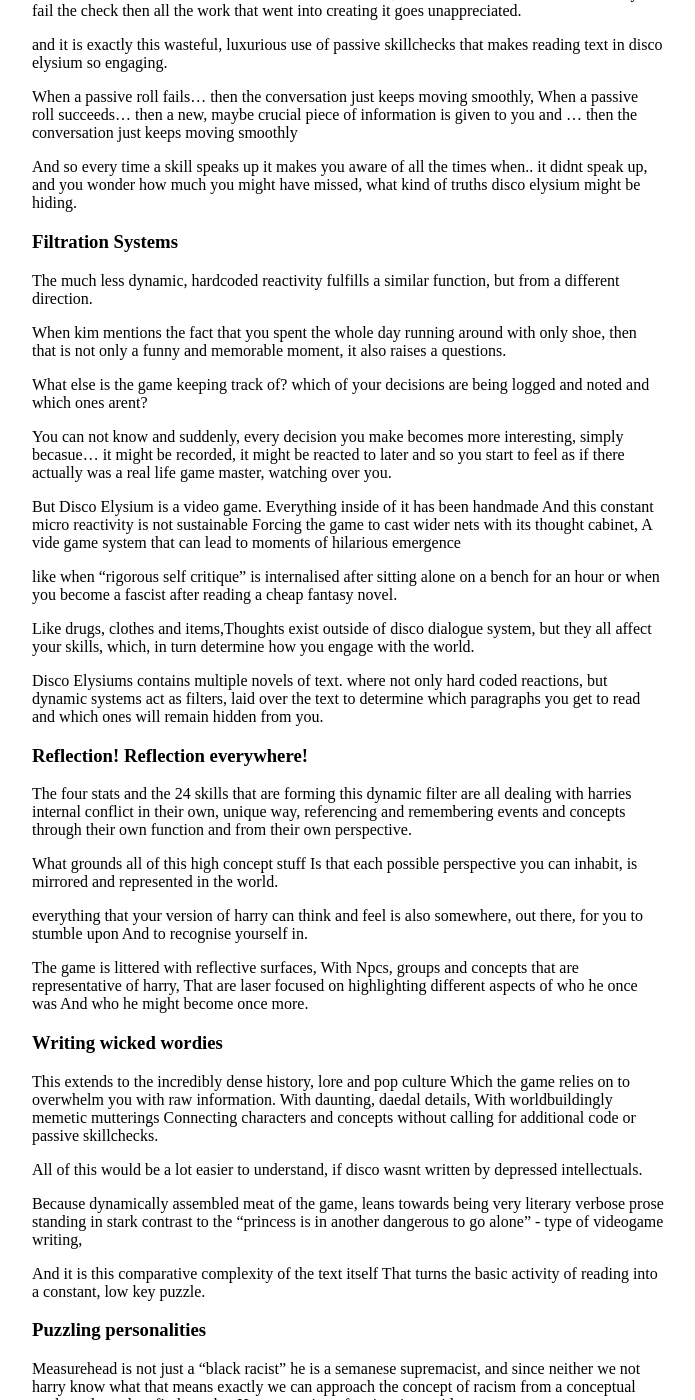
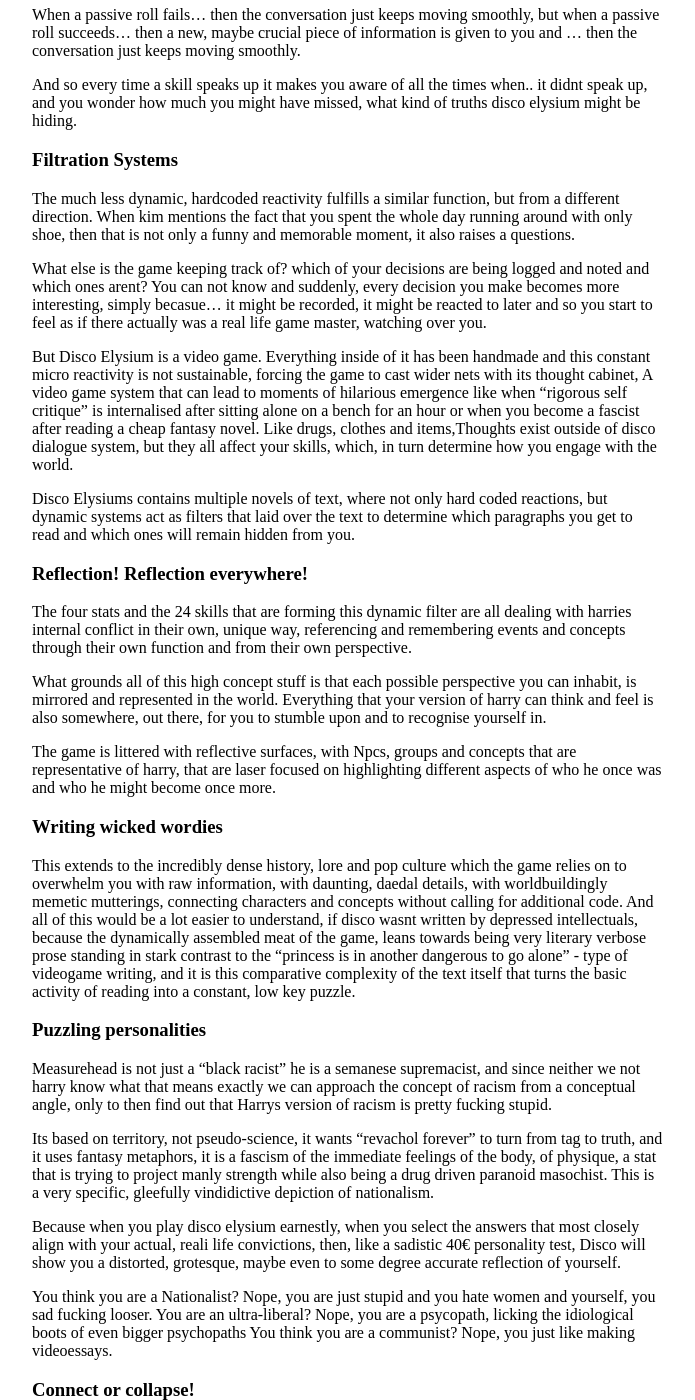
Before and after one commit to stuffedwombat/stuffedwombat.github.io, a Jekyll site: the page built from about_disco_elysium.md, in a window 1280 px wide and 1400 px high, scrolled down 2126 px. Shown: the whole window, without its empty margins (292-987 px from the left). Built offline with Jekyll 4.4.1, drawn with Linux system fonts in a browser that asks for light colours; our own code applies the rules of GitHub Pages for plain Markdown files; comment, search, counter and statistics services are not loaded; some of the changed text lies outside the part shown.

Commit message:
Update about_disco_elysium.md

```diff
--- a/about_disco_elysium.md
+++ b/about_disco_elysium.md
@@ -8,18 +8,12 @@
 
 <h3>The Four Introductions </h3>
 
-Disoc Elysium is a game for nerds who like to read. there is no combat, no action, its all just text...
-
-...coming at you in short bursts, in precicse snippets, coming with superb voice acting, sublime sound effects and restrained screenshake so that even if reading is everything you do, it feels expensive and luxurious.<br>
+Disoc Elysium is a game for nerds who like to read. there is no combat, no action, its all just text, coming at you in short bursts, in precicse snippets, coming with superb voice acting, sublime sound effects and restrained screenshake so that even if reading is everything you do, it feels expensive and luxurious.<br>
 
 Because it is.<br>
-Coming in at around a million words, written over 5 years, Disco Elysium has won numerous awards for its writing, inlcuding 4 gameawards in 2019. It currently holds a near perfect metacritic score of 97...<br>
+Coming in at around a million words, written over 5 years, Disco Elysium has won numerous awards for its writing, inlcuding 4 gameawards in 2019. It currently holds a near perfect metacritic score of 97 and all of that is nice and good, but in the end Disco Elysium is a game about re-imagining yourself and I wholeheartedly recommend you to go experience it on your own.
 
-...and all of that is nice and good, but in the end Disco Elysium is a game about re-imagining yourself and I wholeheartedly recommend you to go experience it on your own.
-
-So This is you first and final warning:
-Do not read this text, if you are not done with disco elysium,
-because I will casually spoil everything from here on out.
+So This is you first and final warning: Do not read this text, if you are not DONE with disco elysium, because I will casually spoil everything from here on out.
 
 
 <h3>
@@ -39,190 +33,96 @@ Something has led to you waking up in that hotel room. Just like someone must ha
 You - Emerge from predetermined variables
 </h3>
 
-In both cases, the past is at fault.<br>
-The past In general, the concept of time passing,
-slipping through your fingers unnoticed, until it is too late.
-until you realise that you have irrevocably lost the thing that means the world to you and you are left with the choice between two extremes
+In both cases, the past is at fault.
+
+The past In general, the concept of time passing, slipping through your fingers unnoticed, until it is too late, until you realise that you have irrevocably lost the thing that means the world to you and you are left with the choice between two extremes:
 
 You can either glorify what happened and refuse to let go of an increasingly ennobeld and inaccurate memory
 or
 you can try to earse memory itself, drowning in a spiral of self-pity and gradual self-destruction.
 
-Harrier duBois, like most people, can do both at the same time.
-
-Wich provides the conceptual glue that holds disco elysium together thematically.
+Harrier duBois, like most people, can do both at the same time, Wich provides the conceptual glue that holds disco elysium together thematically.
 
 For what is a theme, if not something that gets mentioned, like, all the time?
 
-While Harry might have tried his best to obliterate himself,
-his body, his limbic system, his RPG Stats
-can not let him forgtot what kind of animal he really is.
+While Harry might have tried his best to obliterate himself, his body, his limbic system, his RPG Stats, can not let him forgtot what kind of animal he really is:
 
-Intellect wants to pursue objective truth and to impose it on others with the biggest available words, but it also it confuses the history of the world with personal drama.
+>Intellect wants to pursue objective truth and to impose it on others with the biggest available words, but it also it confuses the history of the world with personal drama.
 
-Mototics is your muscle memory, prying open the hidden compartements of your past.
+>Mototics is your muscle memory, prying open the hidden compartements of your past.
 
-Physique does not want that, physique wants to get fucked up, chasing transient pleasures instead of facing reality
+>Physique does not want that, physique wants to get fucked up, chasing transient pleasures instead of facing reality
 
-Just like how Psyche wants you to understand how other people feel, it wants to make connections, it wants to hear voices where there arent any, as long as you dont have to deal with who you used to be and what you left behind.
+>Just like how Psyche wants you to understand how other people feel, it wants to make connections, it wants to hear voices where there arent any, as long as you dont have to deal with who you used to be and what you left behind.
 
 <h3>
 No Truce with the furries
 </h3>
 
-And so, no matter which combination of stats you start the game with, each of them is,
-not only internally torn and compromised, but also directly reflected in the case that you are trying to solve:
+And so, no matter which combination of stats you start the game with, each of them is, not only internally torn and compromised, but also directly reflected in the case that you are trying to solve:
 
-The murdered mercenary of international capital was a drug addled, man of the moment, stumbling around martinaise, muttering madly to himself, tearing it up solider of the apocalypse style.
-an extreme version of harry, all psyche and physique, all outwards, all violence, all insane, all NOW
-while
-Joseph, the murderer, is a communist how never surrendered, who has been hiding in the reeds, dreaming of the past,
-held together by composure and idiology, watching the world through the scope of his sniper rifle,
-the other extreme version of harry, the one that is all intellect and motorics that is all self contained, all glorification, all alone, all memory.
+The murdered mercenary of international capital was a drug addled, man of the moment, stumbling around martinaise, muttering madly to himself, tearing it up solider of the apocalypse style. He is an extreme version of harry, all psyche and physique, all outwards, all violence, all insane, all NOW.
 
-In Disco Elysium you can not forget or escape from the past,
+While Joseph, the murderer, is a communist how never surrendered, who has been hiding in the reeds, dreaming of the past, held together by composure and idiology, watching the world through the scope of his sniper rifle, the other extreme version of harry, the one that is all intellect and motorics that is all self contained, all glorification, all alone, all memory.
 
-Because The whole game, was designed, developed and written
-as a reflection of your characters internal conflict.
-
-The cool thing about disco elysium is that it is a video game
-and that you get to experience this internal conflict dynamically.
+In Disco Elysium you can not forget or escape from the past, because The whole game, was designed, developed and written as a reflection of your characters internal conflict. The cool thing about disco elysium is that it is a video game and that you get to experience this internal conflict dynamically.
 
 <h3>
 Frittte Bag Forever
 </h3>
 
-On the cold streets of martinaise, under the symbolic ramblings of a standard alcoholc, there is a yellow bag.
-You do not have to pick it up. You can finish the whole game without ever laying a finger on its worn plastic, but if you do equip it..
-then you will look upon the world with new eye.
-The crumbling streets and deyacing buildins are suddenly richer,
-as bottles become pick-uppable,
-as trash suddenly becomes cash.
+On the cold streets of martinaise, under the symbolic ramblings of a standard alcoholc, there is a yellow bag. You do not have to pick it up. You can finish the whole game without ever laying a finger on its worn plastic, but if you do equip it, then you will look upon the world with new eyes. The crumbling streets and deyacing buildins are suddenly richer, as bottles become pick-uppable, as trash becomes cash.
 
-And then... Maybe.. many days later,
-you are still seen carrying that yellow bag around with you out of pure habit
-collecting bottles to turn into cents that you no longer need.
--
+And then... Maybe.. many days later, you are still seen carrying that yellow bag around with you out of pure habit. collecting bottles to turn into cents that you no longer need.
 
-In Disco Elysium, your choices never fundamentally change the world,
-but they do change how you perceive that world and therefore how you engage with it.
+In Disco Elysium, your choices never fundamentally change the world, but they do change how you perceive that world and therefore how you engage with it.
 
-The constant interruptions and comments from your skills are much more dynamic than the fritte bag, because they rely on passive skillchecks,
-a PnP mechanic where the dice are rolled in secret
-to determine wether a character notices something that the player never even asked about.
+The constant interruptions and comments from your skills are much more dynamic than the fritte bag, because they rely on passive skillchecks, a PnP mechanic where the dice are rolled in secret to determine wether a character notices something that the player never even asked about.
 
-Passive skillchecks have not seen a lot of use in CRPGS, because of their exhorbitant cost.
-If you fail the check then all the work that went into creating it goes unappreciated.
+Passive skillchecks have not seen a lot of use in CRPGS, because of their exhorbitant cost. If you fail the check then all the work that went into creating it goes unappreciated and it is exactly this wasteful, luxurious use of passive skillchecks that makes reading text in disco elysium so engaging.
 
-and it is exactly this wasteful, luxurious use of passive skillchecks
-that makes reading text in disco elysium so engaging.
+When a passive roll fails... then the conversation just keeps moving smoothly, but when a passive roll succeeds... then a new, maybe crucial piece of information is given to you and ... then the conversation just keeps moving smoothly.
 
-When a passive roll fails... then the conversation just keeps moving smoothly,
-When a passive roll succeeds... then a new, maybe crucial piece of information is given to you and ... then the conversation just keeps moving smoothly
-
-And so every time a skill speaks up it makes you aware of all the times when.. it didnt speak up,
-and you wonder how much you might have missed, what kind of truths disco elysium might be hiding.
+And so every time a skill speaks up it makes you aware of all the times when.. it didnt speak up, and you wonder how much you might have missed, what kind of truths disco elysium might be hiding.
 
 <h3>
 Filtration Systems
 </h3>
 
-The much less dynamic, hardcoded reactivity fulfills a similar function, but from a different direction.
+The much less dynamic, hardcoded reactivity fulfills a similar function, but from a different direction. When kim mentions the fact that you spent the whole day running around with only shoe, then that is not only a funny and memorable moment, it also raises a questions.
 
-When kim mentions the fact that you spent the whole day running around with only shoe,
-then that is not only a funny and memorable moment, it also raises a questions.
+What else is the game keeping track of? which of your decisions are being logged and noted and which ones arent? You can not know and suddenly, every decision you make becomes more interesting, simply becasue... it might be recorded, it might be reacted to later and so you start to feel as if there actually was a real life game master, watching over you.
 
-What else is the game keeping track of?
-which of your decisions are being logged and noted and which ones arent?
+But Disco Elysium is a video game. Everything inside of it has been handmade and this constant micro reactivity is not sustainable, forcing the game to cast wider nets with its thought cabinet, A video game system that can lead to moments of hilarious emergence like when "rigorous self critique" is internalised after sitting alone on a bench for an hour or when you become a fascist after reading a cheap fantasy novel. Like drugs, clothes and items,Thoughts exist outside of disco dialogue system, but they all affect your skills, which, in turn determine how you engage with the world.
 
-You can not know and suddenly, every decision you make becomes more interesting,
-simply becasue... it might be recorded, it might be reacted to later and so you start to feel as if there actually was a real life game master, watching over you.
-
-But Disco Elysium is a video game.
-Everything inside of it has been handmade
-And this constant micro reactivity is not sustainable
-Forcing the game to cast wider nets with its thought cabinet,
-A vide game system that can lead to moments of hilarious emergence
-
-like when "rigorous self critique" is internalised after sitting alone on a bench for an hour
-or when you become a fascist after reading a cheap fantasy novel.
-
-Like drugs, clothes and items,Thoughts exist outside of disco dialogue system, but they all affect your skills, which, in turn determine how you engage with the world.
-
-Disco Elysiums  contains multiple novels of text.
-where not only hard coded reactions,
-but dynamic systems act as filters,
-laid over the text to determine
-which paragraphs you get to read
-and which ones will remain hidden from you.
+Disco Elysiums  contains multiple novels of text, where not only hard coded reactions, but dynamic systems act as filters that laid over the text to determine which paragraphs you get to read and which ones will remain hidden from you.
 
 <h3>
 Reflection! Reflection everywhere!
 </h3>
 
-The four stats and the 24 skills that are forming this dynamic filter
-are all dealing with harries internal conflict in their own, unique way, referencing and remembering events and concepts through their own function and from their own perspective.
+The four stats and the 24 skills that are forming this dynamic filter are all dealing with harries internal conflict in their own, unique way, referencing and remembering events and concepts through their own function and from their own perspective.
 
-What grounds all of this high concept stuff
-Is that each possible perspective you can inhabit,
-is mirrored and represented in the world.
+What grounds all of this high concept stuff is that each possible perspective you can inhabit, is mirrored and represented in the world. Everything that your version of harry can think and feel is also somewhere, out there, for you to stumble upon and to recognise yourself in.
 
-everything that your version of harry can think and feel
-is also somewhere, out there,
-for you to stumble upon
-And to recognise yourself in.
-
-The game is littered with reflective surfaces,
-With Npcs, groups and concepts that are representative of harry,
-That are laser focused on highlighting different aspects of who he once was
-And who he might become once more.
+The game is littered with reflective surfaces, with Npcs, groups and concepts that are representative of harry, that are laser focused on highlighting different aspects of who he once was and who he might become once more.
 
 <h3>
 Writing wicked wordies
 </h3>
 
-This extends to the incredibly dense history, lore and pop culture
-Which the game relies on to overwhelm you with raw information.
-With daunting, daedal details,
-With worldbuildingly memetic mutterings
-Connecting characters and concepts without calling for
-additional code or passive skillchecks.
-
-All of this would be a lot easier to understand,
-if disco wasnt written by depressed intellectuals.
-
-
-Because dynamically assembled meat of the game,
-leans towards being
-very literary verbose prose
-standing in stark contrast to the
-"princess is in another dangerous to go alone" - type of videogame writing,
-
-And it is this comparative complexity of the text itself
-That turns the basic activity of reading into a constant, low key puzzle.
+This extends to the incredibly dense history, lore and pop culture which the game relies on to overwhelm you with raw information, with daunting, daedal details, with worldbuildingly memetic mutterings, connecting characters and concepts without calling for additional code.
+And all of this would be a lot easier to understand, if disco wasnt written by depressed intellectuals, because the dynamically assembled meat of the game, leans towards being very literary verbose prose standing in stark contrast to the "princess is in another dangerous to go alone" - type of videogame writing, and it is this comparative complexity of the text itself that turns the basic activity of reading into a constant, low key puzzle.
 
 <h3>
 Puzzling personalities
 </h3>
 
-Measurehead is not just a "black racist" he is a semanese supremacist,
-and since neither we not harry know what that means exactly
-we can approach the concept of racism from a conceptual angle.
-only to then find out that Harrys version of racism is stupid.
+Measurehead is not just a "black racist" he is a semanese supremacist, and since neither we not harry know what that means exactly we can approach the concept of racism from a conceptual angle, only to then find out that Harrys version of racism is pretty fucking stupid.
 
-Its based on territory, not pseudo-science,
-it wants "revachol forever" to turn from tag to truth,
-and it uses fantasy metaphors
-It is a fascism of the immediate feelings of the body,
-of physique, a stat that is trying to project manly strength while also being a drug driven paranoid masochist,
-it is a very specific, gleefully vindidictive depiction of nationalism.
+Its based on territory, not pseudo-science, it wants "revachol forever" to turn from tag to truth, and it uses fantasy metaphors, it is a fascism of the immediate feelings of the body, of physique, a stat that is trying to project manly strength while also being a drug driven paranoid masochist. This is a very specific, gleefully vindidictive depiction of nationalism.
 
-Because when you play disco elysium earnestly,
-when you select the answers
-that you most closely align with your actual, reali life convictions,
-then, like a sadistic 40€ personality test,
-Disco will show you a distorted, grotesque,
-Maybe even to some degree accurate reflection of yourself.
+Because when you play disco elysium earnestly, when you select the answers  that most closely align with your actual, reali life convictions, then, like a sadistic 40€ personality test, Disco will show you a distorted, grotesque, maybe even to some degree accurate reflection of yourself.
 
 You think you are a Nationalist? Nope, you are just stupid and you hate women and yourself, you sad fucking looser.
 You are an ultra-liberal? Nope, you are a psycopath, licking the idiological boots of even bigger psychopaths
```
